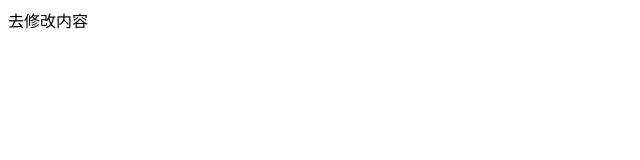
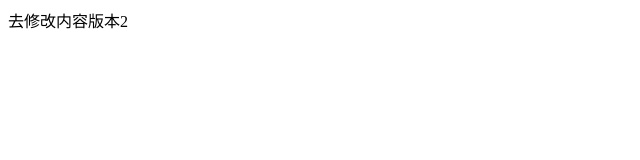
Before and after one commit to wjl222/git-action-test1, a website built with webpack: page src/index.html in a window 1280 px wide. Shown: the full height of the page, 0-640 px from the left. Built offline with nearby package versions, Linux system fonts and the light colour scheme.

```diff
--- a/src/index.html
+++ b/src/index.html
@@ -6,6 +6,6 @@
     <title>Document</title>
 </head>
 <body>
-    <div>去修改内容</div>
+    <div>去修改内容版本2</div>
 </body>
 </html>
```
Also changed, not shown: .github/workflows/node-build.yml.
